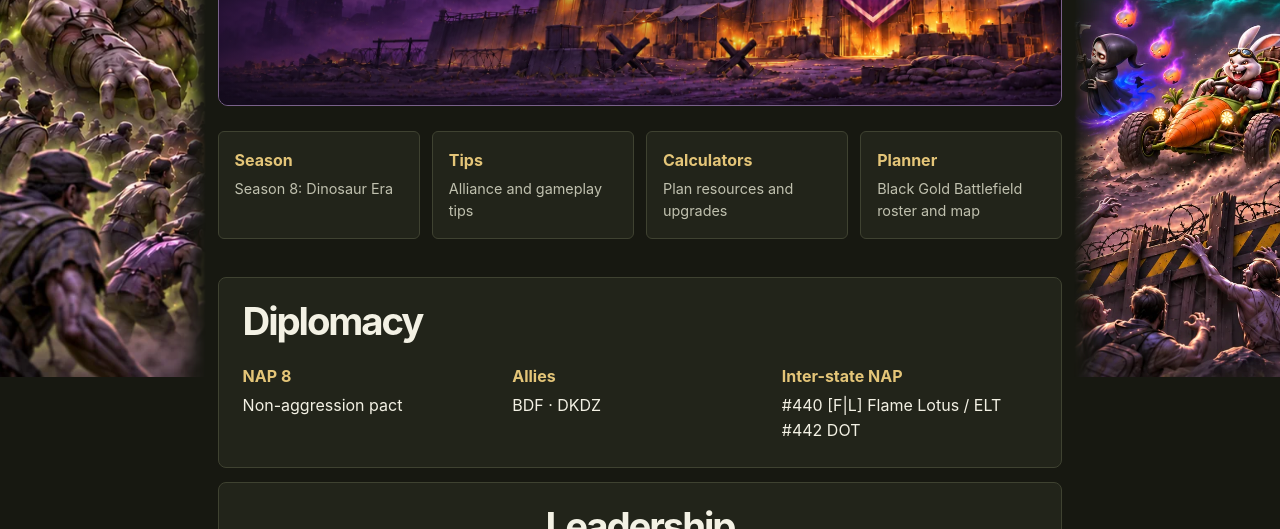
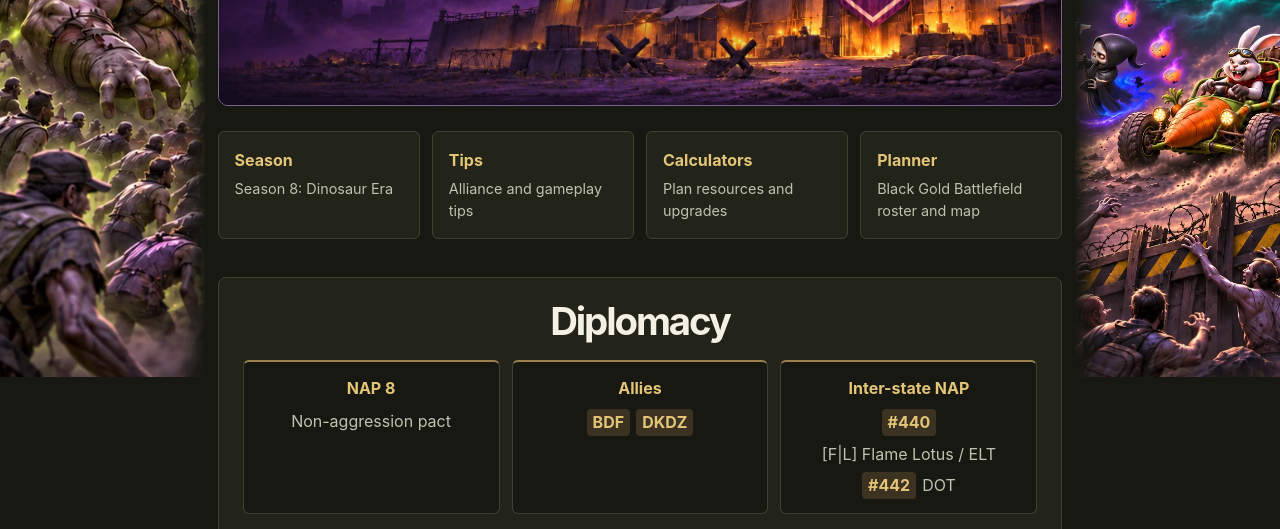
Before and after one commit to Madkeewee/DGF, a plain HTML site: page index.html in a window 1280 px wide. Shown: the part 423-952 px from the top of the page. Drawn offline with Linux system fonts and the light colour scheme.

Commit message:
Center and reorganize the Diplomacy panel

```diff
--- a/index.html
+++ b/index.html
@@ -5,7 +5,7 @@
   <meta name="viewport" content="width=device-width, initial-scale=1">
   <meta name="description" content="Dark War: Survival alliance field guide, Season 8 briefing and calculators.">
   <title>DGF Alliance HQ | Dark War: Survival</title>
-  <link rel="stylesheet" href="./style.css?v=continuous-siege">
+  <link rel="stylesheet" href="./style.css?v=diplomacy">
   <script src="./home-language.js" defer></script>
 </head>
 <body>
@@ -52,12 +52,12 @@
       </div>
     </section>
     <div class="alliance-details">
-      <section class="alliance-panel" aria-labelledby="nap-title">
+      <section class="alliance-panel diplomacy" aria-labelledby="nap-title">
         <h2 id="nap-title" data-copy="diplomacy">Diplomacy</h2>
         <dl>
           <div><dt>NAP 8</dt><dd data-copy="napNote">Non-aggression pact</dd></div>
-          <div><dt data-copy="allies">Allies</dt><dd><bdi>BDF · DKDZ</bdi></dd></div>
-          <div><dt data-copy="interstate">Inter-state NAP</dt><dd><bdi>#440 [F|L] Flame Lotus / ELT</bdi><br><bdi>#442 DOT</bdi></dd></div>
+          <div><dt data-copy="allies">Allies</dt><dd class="diplomacy-tags"><bdi>BDF</bdi><bdi>DKDZ</bdi></dd></div>
+          <div><dt data-copy="interstate">Inter-state NAP</dt><dd><span class="diplomacy-state"><bdi>#440</bdi> <bdi>[F|L] Flame Lotus / ELT</bdi></span><span class="diplomacy-state"><bdi>#442</bdi> <bdi>DOT</bdi></span></dd></div>
         </dl>
       </section>
       <section class="alliance-panel" aria-labelledby="leadership-title">
--- a/style.css
+++ b/style.css
@@ -127,6 +127,14 @@ nav{flex-wrap:wrap}
 .alliance-panel dl{display:grid;grid-template-columns:repeat(auto-fit,minmax(190px,1fr));gap:14px;margin:0}
 .alliance-panel dt,.alliance-leader span:not(.alliance-portrait){color:var(--accent);font-weight:700}
 .alliance-panel dd{margin:4px 0 0;overflow-wrap:anywhere}
+.diplomacy h2{text-align:center;margin-bottom:18px}
+.diplomacy dl{max-width:960px;margin-inline:auto;grid-template-columns:repeat(3,minmax(0,1fr));gap:12px}
+.diplomacy dl>div{padding:14px;border:1px solid var(--line);border-top:2px solid #9c824e;border-radius:6px;background:var(--bg);text-align:center}
+.diplomacy dd{margin-top:8px;color:var(--muted)}
+.diplomacy-tags,.diplomacy-state{display:flex;flex-wrap:wrap;align-items:center;justify-content:center;gap:6px}
+.diplomacy-tags bdi,.diplomacy-state bdi:first-child{border-radius:4px;background:#3b3222;color:var(--accent);padding:1px 6px;font-weight:700}
+.diplomacy-state+.diplomacy-state{margin-top:5px}
+@media(max-width:620px){.diplomacy dl{grid-template-columns:1fr}}
 .alliance-leader{display:grid;justify-items:center;gap:12px;margin:6px 0 28px;text-align:center}
 .alliance-leader strong{display:block;font-size:1.35rem}
 .alliance-portrait{display:inline-block;width:72px;height:72px;border-radius:8px;background:#493a51 url("./dragonfly-council.webp") var(--portrait,0% 0%)/400% 300% no-repeat}
```
